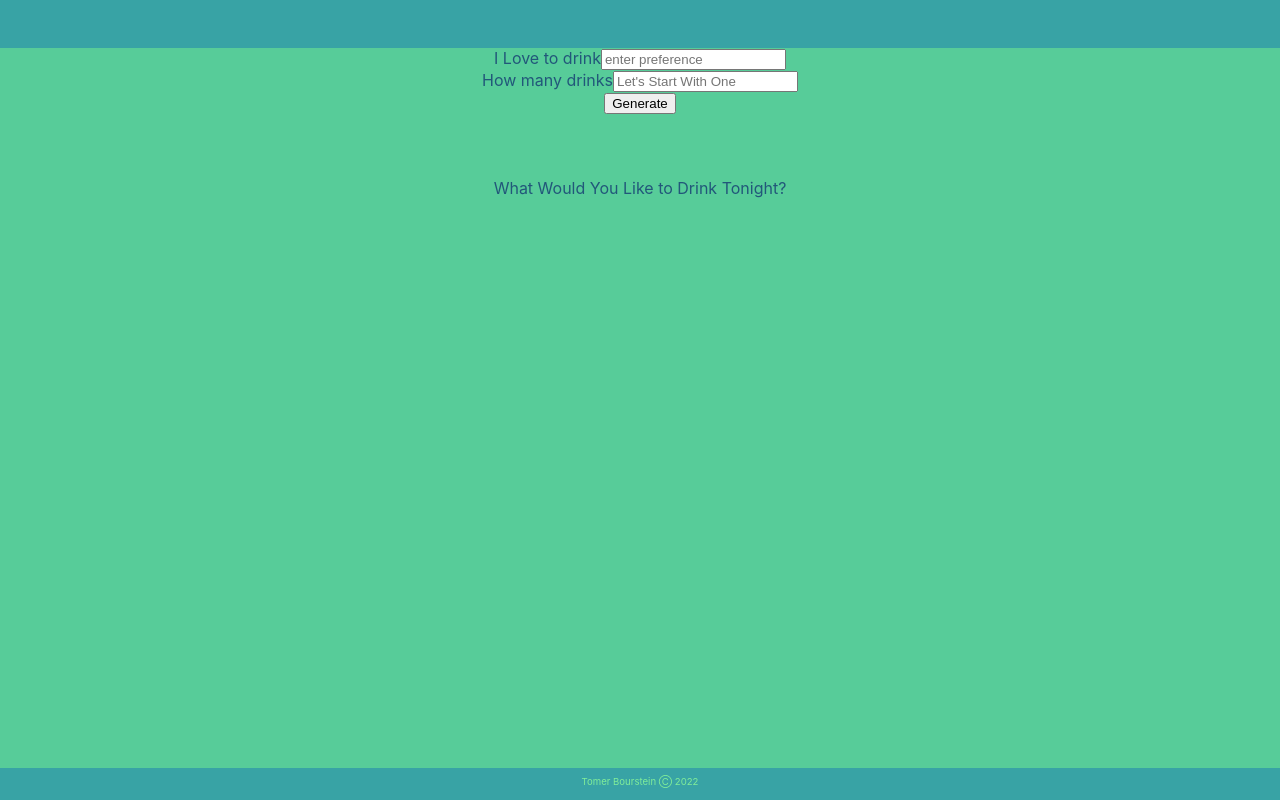
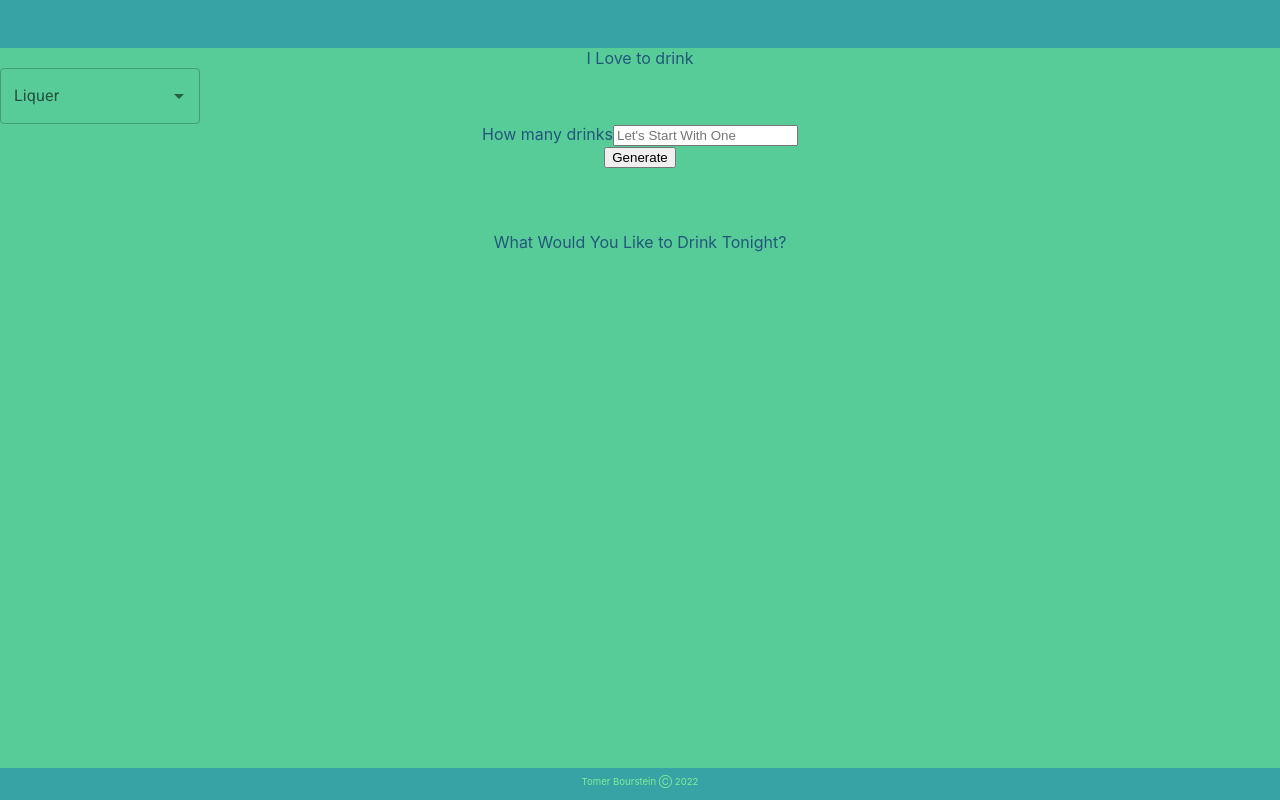
Before and after one commit to tomerbourstein/cocktail-menu-app, a React (Create React App) app: page / in a window 1280 px wide. Built offline with nearby package versions, Linux system fonts and the light colour scheme.

Commit message:
added autocomplete input for alcohol

```diff
--- a/src/components/Input/Input.js
+++ b/src/components/Input/Input.js
@@ -1,18 +1,18 @@
 import { useDispatch, useSelector } from "react-redux/";
 import { inputActions } from "../../store/input-slice";
 import { menuActions } from "../../store/menu-slice";
+
+import TextField from "@mui/material/TextField";
+import Autocomplete from "@mui/material/Autocomplete";
 import classes from "./Input.module.css";
 const Input = () => {
   const alcohol = useSelector((state) => state.input.alcohol);
   const amount = useSelector((state) => state.input.amount);
   const dispatch = useDispatch();
 
-
-
   ///////////// Changing the Alcohol input, and dispatch to redux store to save state.
-  const enterAlcoholInputHandler = (event) => {
-    const enteredAlcohol = event.target.value;
-    dispatch(inputActions.enterAlcohol({ alcohol: enteredAlcohol }));
+  const enterAlcoholInputHandler = (event, newValue) => {
+    dispatch(inputActions.enterAlcohol({ alcohol: newValue }));
   };
 
   /////////////// Changing the Amount input, Check if the input is numeric and not empty
@@ -35,12 +35,19 @@ const Input = () => {
     <form onSubmit={generateMenuHandler} className={classes.inputField}>
       <div>
         <label>I Love to drink</label>
-        <input
-          value={alcohol}
+        <Autocomplete
+          id="combo-box-demo"
+          sx={{ width: 200 }}
+          options={["Whiskey", "Vodka", "Tequila", "Rum"]}
+          // value={alcohol}
+          autoHighlight
+          isOptionEqualToValue={(option, value) => option.id === value.id}
+          getOptionLabel={(option) =>
+            typeof option === "string" || option instanceof String ? option : ""
+          }
           onChange={enterAlcoholInputHandler}
-          type="text"
-          placeholder="enter preference"
-        ></input>
+          renderInput={(params) => <TextField {...params} label="Liquer" />}
+        />
       </div>
       <div>
         <label>How many drinks</label>
@@ -51,9 +58,7 @@ const Input = () => {
           placeholder="Let's Start With One"
         ></input>
       </div>
-      <button type="submit">
-        Generate
-      </button>
+      <button type="submit">Generate</button>
     </form>
   );
 };
--- a/src/store/input-slice.js
+++ b/src/store/input-slice.js
@@ -6,6 +6,7 @@ const inputSlice = createSlice({
   reducers: {
     enterAlcohol(state, action) {
       state.alcohol = action.payload.alcohol;
+      console.log(state.alcohol);
     },
     enterAmount(state, action) {
       state.amount = action.payload.amount;
```
